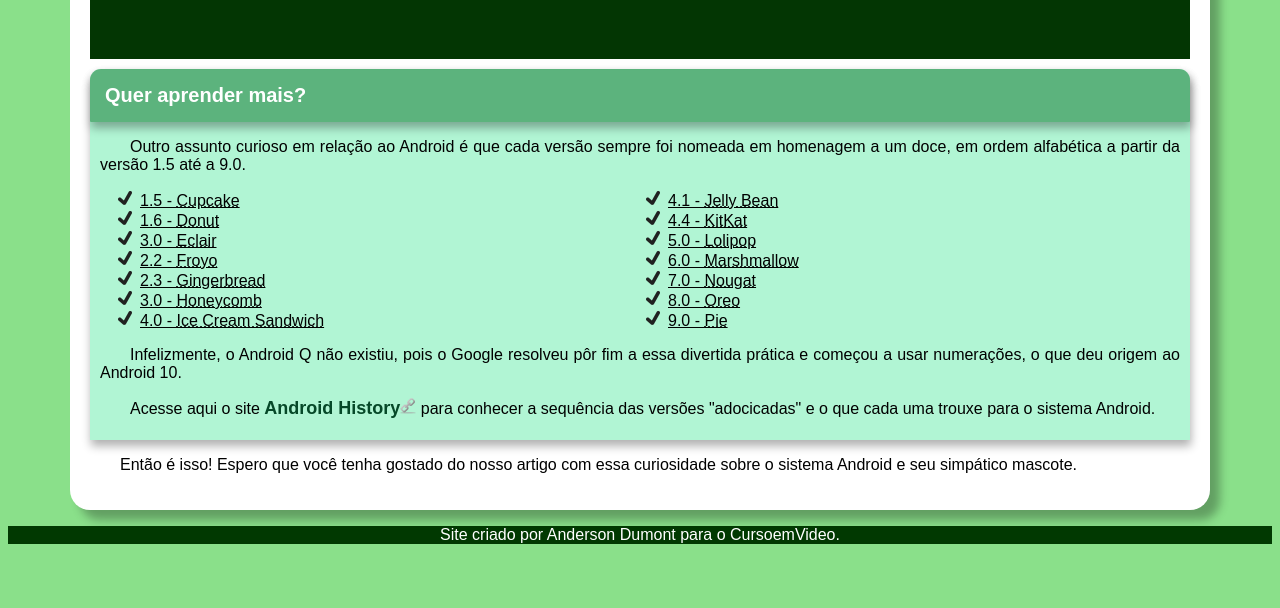
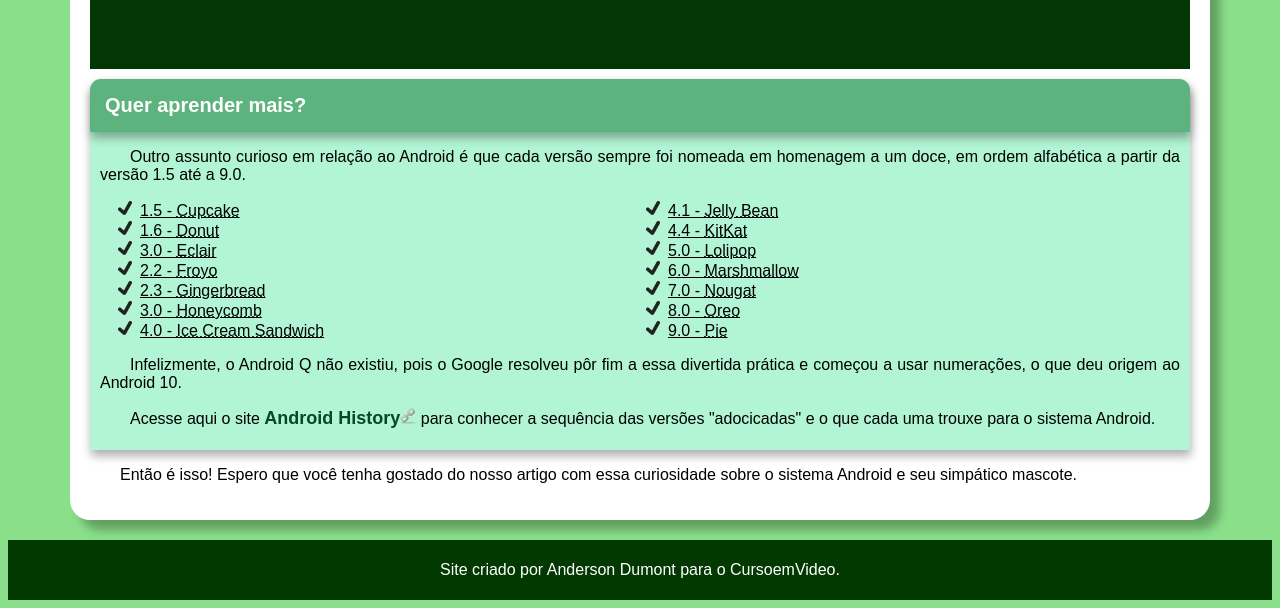
Before and after one commit to AndersDumon/Minhaversadroid, a plain HTML site: page index.html in a window 1280 px wide. Shown: the part 2385-2993 px from the top of the page. Before the commit the page ends 2945 px from the top, so only its background shows below. Drawn offline with Linux system fonts and the light colour scheme.

Commit message:
Update style.css

```diff
--- a/style.css
+++ b/style.css
@@ -92,7 +92,10 @@ main{
     padding: 20px;
     max-width: 1100px;
     min-width: 250px;
-    margin: auto;
+    margin-left: auto;
+    margin-right: auto;
+    margin-top: 10px;
+    margin-bottom: 20px;
     border-radius: 20px;
     text-align: justify;
     box-shadow: 10px 10px 10px rgba(0, 0, 0, 0.292);
@@ -194,4 +197,5 @@ footer{
     background-color: rgb(1, 57, 1);
     text-align: center;
     color: white;
+    padding: 5px;
 }
```
